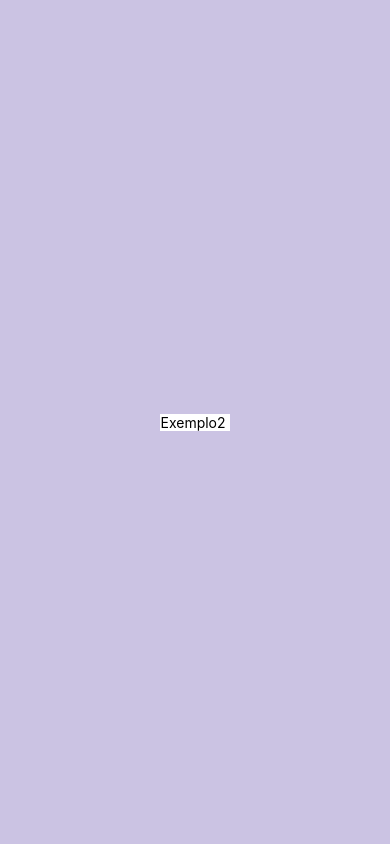
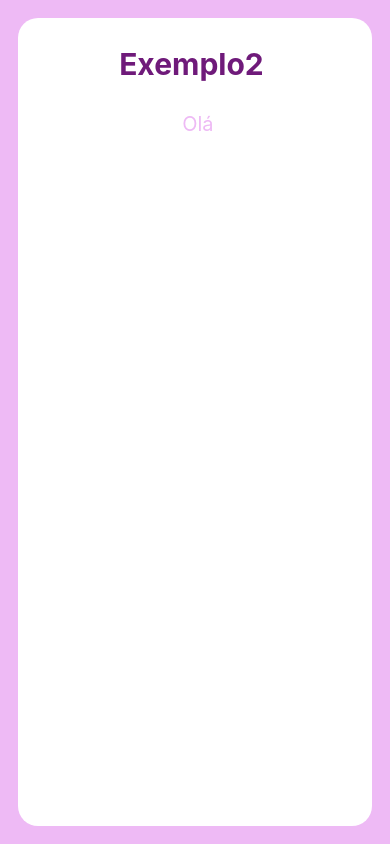
Before and after one commit to lararomeroo/aula_expo_0, a React Native app: screen / in a window 390 px wide. Built offline with nearby package versions, Linux system fonts and the light colour scheme.

Commit message:
aula 22-03

```diff
--- a/App.js
+++ b/App.js
@@ -18,8 +18,9 @@ export default function App() {
 const styles = StyleSheet.create({
   container: {
     flex: 1,
-    backgroundColor: '#cbc3e3',
+    backgroundColor: '#eebaf5',
     alignItems: 'center',
     justifyContent: 'center',
+    padding: 18,
   },
 });
--- a/components/exemplo_2/index.js
+++ b/components/exemplo_2/index.js
@@ -5,8 +5,13 @@ import { View, Text} from 'react-native';
 function Exemplo2 (){
     return(
         <View style={styles.container}>
-            <Text>Exemplo2 </Text>
-        </View>
+            <Text style={styles.titulo}>Exemplo2 </Text>
+
+            <View style={styles.viewmensagem}>
+                <Text style={styles.mensagem}> Olá</Text>
+            </View>
+
+       </View>
     );
 }
 
--- a/components/exemplo_2/styles.js
+++ b/components/exemplo_2/styles.js
@@ -3,7 +3,25 @@ import { StyleSheet } from 'react-native';
 const styles = StyleSheet.create({
     container: {
         backgroundColor:'#fff',
+        flex: 1,
+        width: '100%',
+        borderRadius: 20,
+        alignItems: 'center',
+        padding: 8,
     },
+
+  titulo: {
+    fontSize: 30,
+    fontWeight:'bold',
+    marginVertical: 20,
+    color: '#6f1a7a'
+  },
+  mensagem: {
+    fontSize: 20,
+    margin: 10,
+    color:'#eebaf5',
+  },
+
 });
 
 export default styles;
```
